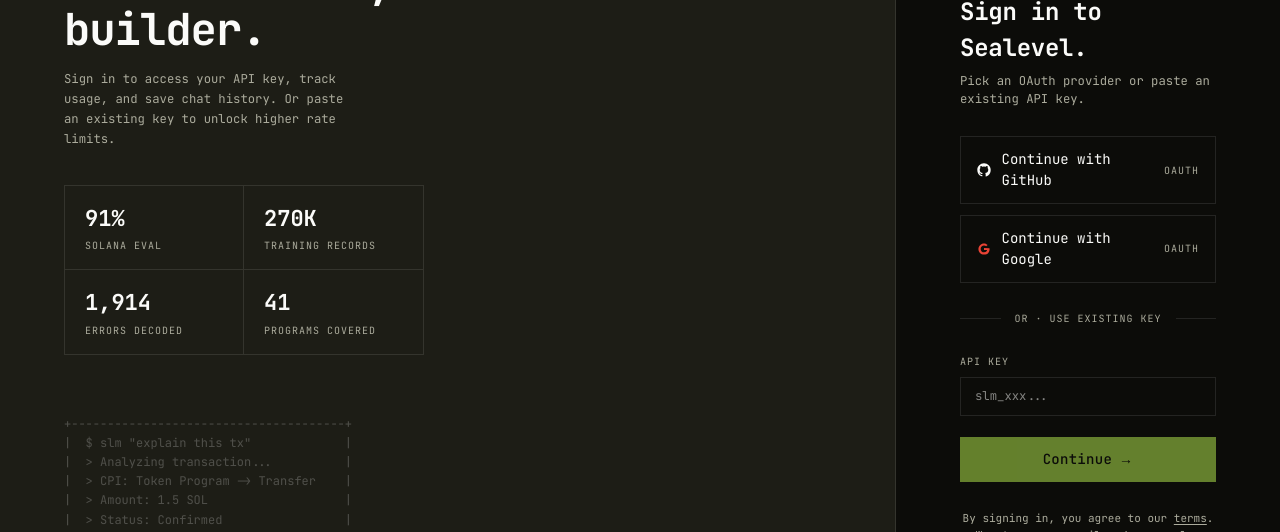
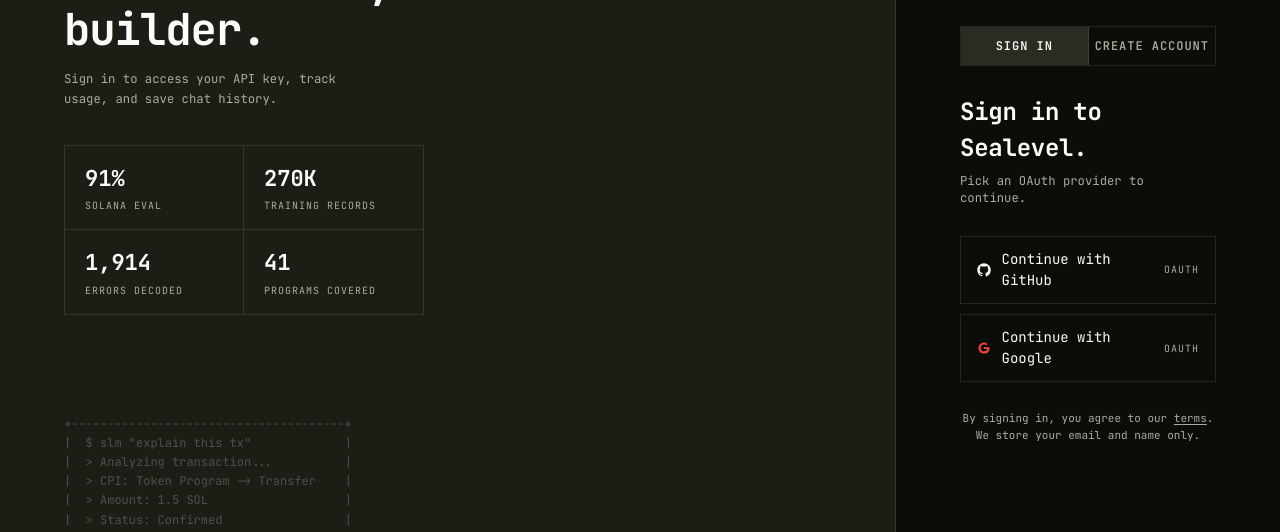
Before and after one commit to e-man07/slm, a Next.js app in the folder slm-web/: page /sign-in in a window 1280 px wide. Shown: the part 191-723 px from the top of the page. Built offline with nearby package versions, Linux system fonts and the light colour scheme; no server answers.

Commit message:
Remove API key login from sign-in page
Only OAuth (GitHub/Google) providers remain. Drops the paste-existing-key
UX and the related mention in the welcome subtext.

```diff
--- a/slm-web/app/sign-in/page.tsx
+++ b/slm-web/app/sign-in/page.tsx
@@ -48,7 +48,6 @@
   const callbackUrl = searchParams.get("callbackUrl") ?? "/dashboard"
   const [tab, setTab] = React.useState<"sign-in" | "create">("sign-in")
   const [loading, setLoading] = React.useState<string | null>(null)
-  const [apiKeyInput, setApiKeyInput] = React.useState("")
 
   const handleOAuth = async (provider: "github" | "google") => {
     setLoading(provider)
@@ -89,7 +88,7 @@
 
             <p className="mt-5 max-w-[38ch] text-sm leading-relaxed text-muted-foreground">
               Sign in to access your API key, track usage, and save chat
-              history. Or paste an existing key to unlock higher rate limits.
+              history.
             </p>
 
             {/* 2x2 proof grid */}
@@ -174,7 +173,7 @@
               {tab === "sign-in" ? "Sign in to Sealevel." : "Create your Sealevel account."}
             </h2>
             <p className="mt-2 text-sm text-muted-foreground">
-              Pick an OAuth provider or paste an existing API key.
+              Pick an OAuth provider to continue.
             </p>
 
             {/* OAuth buttons */}
@@ -230,78 +229,6 @@
               </button>
             </div>
 
-            {/* Divider */}
-            <div className="my-8 flex items-center gap-4">
-              <div className="flex-1" style={{ height: 1, background: "var(--border)" }} />
-              <span
-                style={{
-                  fontSize: 10,
-                  letterSpacing: "0.1em",
-                  color: "var(--muted-foreground)",
-                  whiteSpace: "nowrap",
-                }}
-              >
-                OR &middot; USE EXISTING KEY
-              </span>
-              <div className="flex-1" style={{ height: 1, background: "var(--border)" }} />
-            </div>
-
-            {/* API key input */}
-            <div>
-              <label
-                style={{
-                  display: "block",
-                  fontSize: 10,
-                  letterSpacing: "0.1em",
-                  textTransform: "uppercase",
-                  color: "var(--muted-foreground)",
-                  marginBottom: 8,
-                }}
-              >
-                API Key
-              </label>
-              <input
-                type="text"
-                value={apiKeyInput}
-                onChange={(e) => setApiKeyInput(e.target.value)}
-                placeholder="slm_xxx..."
-                className="w-full font-mono text-sm"
-                style={{
-                  border: "1px solid var(--border)",
-                  background: "transparent",
-                  padding: "10px 14px",
-                  outline: "none",
-                }}
-                onFocus={(e) => {
-                  e.currentTarget.style.borderColor = "var(--slm-accent)"
-                }}
-                onBlur={(e) => {
-                  e.currentTarget.style.borderColor = "var(--border)"
-                }}
-              />
-            </div>
-
-            {/* Continue button */}
-            <button
-              className="mt-6 flex w-full items-center justify-center gap-2 font-medium transition-opacity hover:opacity-90 disabled:opacity-50"
-              style={{
-                background: "var(--slm-accent)",
-                color: "oklch(0.153 0.006 107.1)",
-                padding: "12px 0",
-                fontSize: 14,
-                letterSpacing: "0.02em",
-              }}
-              disabled={!apiKeyInput.trim()}
-              onClick={() => {
-                if (apiKeyInput.trim()) {
-                  localStorage.setItem("slm-api-key", apiKeyInput.trim())
-                  window.location.href = callbackUrl
-                }
-              }}
-            >
-              Continue <span>&rarr;</span>
-            </button>
-
             {/* Fine print */}
             <div className="mt-8 text-center" style={{ fontSize: 11, color: "var(--muted-foreground)" }}>
               <p>
```
